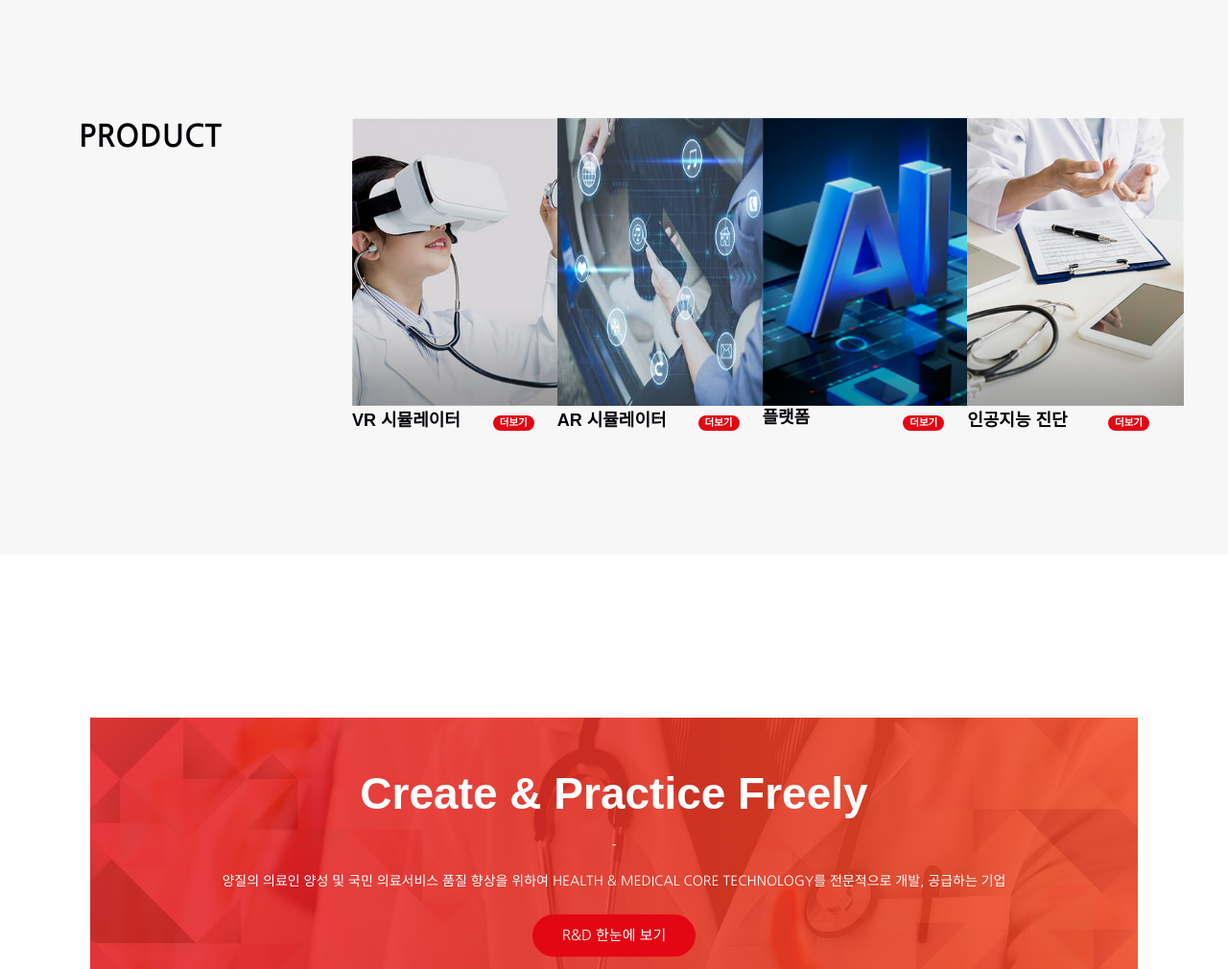
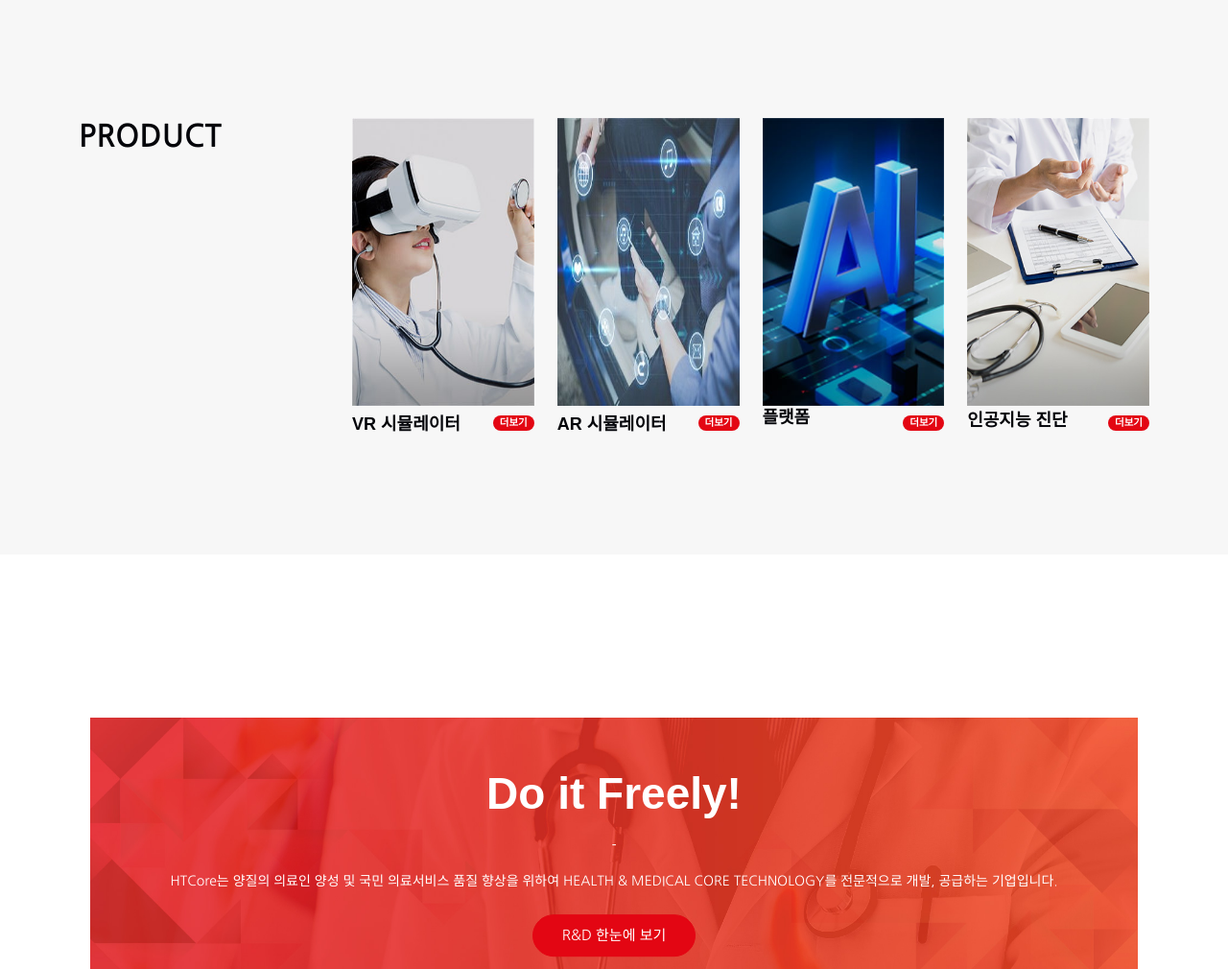
Before and after one commit to Clederon/htcore, a plain HTML site: page index.html in a window 1280 px wide. Shown: the part 860-1870 px from the top of the page at 96% size. Drawn offline with nearby package versions, Linux system fonts and the light colour scheme; files whose address does not match are found by name.

Commit message:
1st edit

```diff
--- a/index.html
+++ b/index.html
@@ -124,30 +124,30 @@
 						<div class="col-6 col-md-6 col-lg-3 mb-4 mb-lg-0" data-aos="fade-up" data-aos-delay="100">
 							<div class="service-1">
 								<div>
-									<img src="./images/c1_img1.jpg" alt="Image" class="img-fluid" style="height: 300px; width: 230px;">
+									<img src="./images/c1_img1.jpg" alt="Image" class="img-fluid" style="height: 300px; width: 230px; max-width: 100%;">
 								</div>
 								<div>
-									<div style="float: left;">
-										<h3 style="margin-top: 5%;">VR 시뮬레이터</h3>
+									<div>
+										<h3 style="margin-top: 5%; float: left;">VR 시뮬레이터</h3>
+										<p data-aos="fade-up" data-aos-delay="300" style="float: right;"><a href="[single] VR_simulator.html" class="badge" style="color: white; margin-top: 10px;">더보기</a></p>
 									</div>
-									<p data-aos="fade-up" data-aos-delay="300" style="float: right;"><a href="[single] VR_simulator.html" class="badge" style="color: white; margin-top: 10px;">더보기</a></p>
 								</div>
 							</div>
 						</div>
 						<div class="col-6 col-md-6 col-lg-3 mb-4 mb-lg-0" data-aos="fade-up"  data-aos-delay="200">
 							<div class="service-1">
-								<img src="./images/software.jpg" alt="Image" class="img-fluid" style="height: 300px; width: 230px;">
+								<img src="./images/software.jpg" alt="Image" class="img-fluid" style="height: 300px; width: 230px; max-width: 100%;">
 								<div>
-									<div style="float: left;">
-										<h3 style="margin-top: 5%;">AR 시뮬레이터</h3>
+									<div>
+										<h3 style="margin-top: 5%; float: left;">AR 시뮬레이터</h3>
+										<p data-aos="fade-up" data-aos-delay="300" style="float: right;"><a href="[single] AR_simulator.html" class="badge" style="color: white; margin-top: 10px;">더보기</a></p>
 									</div>
-									<p data-aos="fade-up" data-aos-delay="300" style="float: right;"><a href="[single] AR_simulator.html" class="badge" style="color: white; margin-top: 10px;">더보기</a></p>
 								</div>
 							</div>
 						</div>
 						<div class="col-6 col-md-6 col-lg-3 mb-4 mb-lg-0" data-aos="fade-up"  data-aos-delay="300">
 							<div class="service-1">
-								<img src="./images/c1_img3.jpg" alt="Image" class="img-fluid" style="height: 300px; width: 230px;">
+								<img src="./images/c1_img3.jpg" alt="Image" class="img-fluid" style="height: 300px; width: 230px; max-width: 100%;">
 								<div>
 									<div style="float: left;">
 										<h3 style="margin-top: 5%;">플랫폼</h3>
@@ -158,7 +158,7 @@
 						</div>
 						<div class="col-6 col-md-6 col-lg-3 mb-4 mb-lg-0" data-aos="fade-up"  data-aos-delay="400">
 							<div class="service-1">
-								<img src="./images/c1_img4.jpg" alt="Image" class="img-fluid" style="height: 300px; width: auto;">
+								<img src="./images/c1_img4.jpg" alt="Image" class="img-fluid" style="height: 300px; width: auto; max-width: 100%;">
 								<div>
 									<div style="float: left;">
 										<h3 href="[single] AI.html" style="margin-top: 5%;">인공지능 진단</h3>
@@ -169,7 +169,6 @@
 						</div>
 					</div>
 				</div>
-
 			</div>
 		</div>
 	</div>
@@ -183,14 +182,13 @@
 				<div class="col-lg-4 order-lg-1 user-text">
 
 					<div>
-						<h3 class="heading mb-3" data-aos="fade-up" data-aos-delay="100" style="color:white">Create & Practice Freely</h3>
+						<h3 class="heading mb-3" data-aos="fade-up" data-aos-delay="100" style="color:white">Do it Freely!</h3>
 
 						<p data-aos="fade-up" data-aos-delay="100" style="color: white;">-</p>
 
-						<p data-aos="fade-up" data-aos-delay="200" style="color:white">양질의 의료인 양성 및 국민 의료서비스 품질 향상을 위하여 HEALTH & MEDICAL CORE TECHNOLOGY를 전문적으로 개발, 공급하는 기업</p>
+						<p data-aos="fade-up" data-aos-delay="200" style="color:white">HTCore는 양질의 의료인 양성 및 국민 의료서비스 품질 향상을 위하여 HEALTH & MEDICAL CORE TECHNOLOGY를 전문적으로 개발, 공급하는 기업입니다.</p>
 
 						<p> </p>
-
 						<p class="my-4" data-aos="fade-up" data-aos-delay="300"><a href="research.html" class="btn btn-primary" style="color: white;">R&D 한눈에 보기</a></p>
 					</div>
 				</div>
@@ -205,11 +203,18 @@
 			<div class="row justify-content-between align-items-center">
 				<div class="col-lg-5" data-aos="fade-up" data-aos-delay="100">
 					<div>
-						<h2 class="heading mb-5">자주하는 질문</h2>
+						<div style="float: left;">
+							<h2 class="heading mb-5">자주하는 질문</h2>
+						</div>
+						<div style="position: relative;">
+							<p class="my-4" data-aos="fade-up" data-aos-delay="300"><a href="blog.html" class="btn btn-primary" style="color: white; margin-top: 10px; margin-left: 2%;">공지사항 확인하기</a></p>
+						</div>
 					</div>
-					<p class="my-4" data-aos="fade-up" data-aos-delay="300"><a href="research.html" class="btn btn-primary" style="color: white;">공지사항 확인하기</a></p>
 
+				</div>
+				<div>
 					<div class="custom-accordion" id="accordion_1">
+						<div> </div>
 						<div class="accordion-item">
 							<h2 class="mb-0">
 								<button class="btn btn-link" type="button" data-bs-toggle="collapse" data-bs-target="#collapseOne" aria-expanded="true" aria-controls="collapseOne">제품에 관한 문의는 어떻게 하면 되나요?</button>
@@ -261,7 +266,6 @@
 
 					</div>
 				</div>
-				</div>
 			</div>
 		</div>
 	</div>
@@ -287,7 +291,6 @@
 			</div>
 		</div>
 
-
 		<script src="js/bootstrap.bundle.min.js"></script>
 		<script src="js/tiny-slider.js"></script>
 		<script src="js/aos.js"></script>
```
Also changed, not shown: [single] AR_simulator.html (+3 -14 lines).
